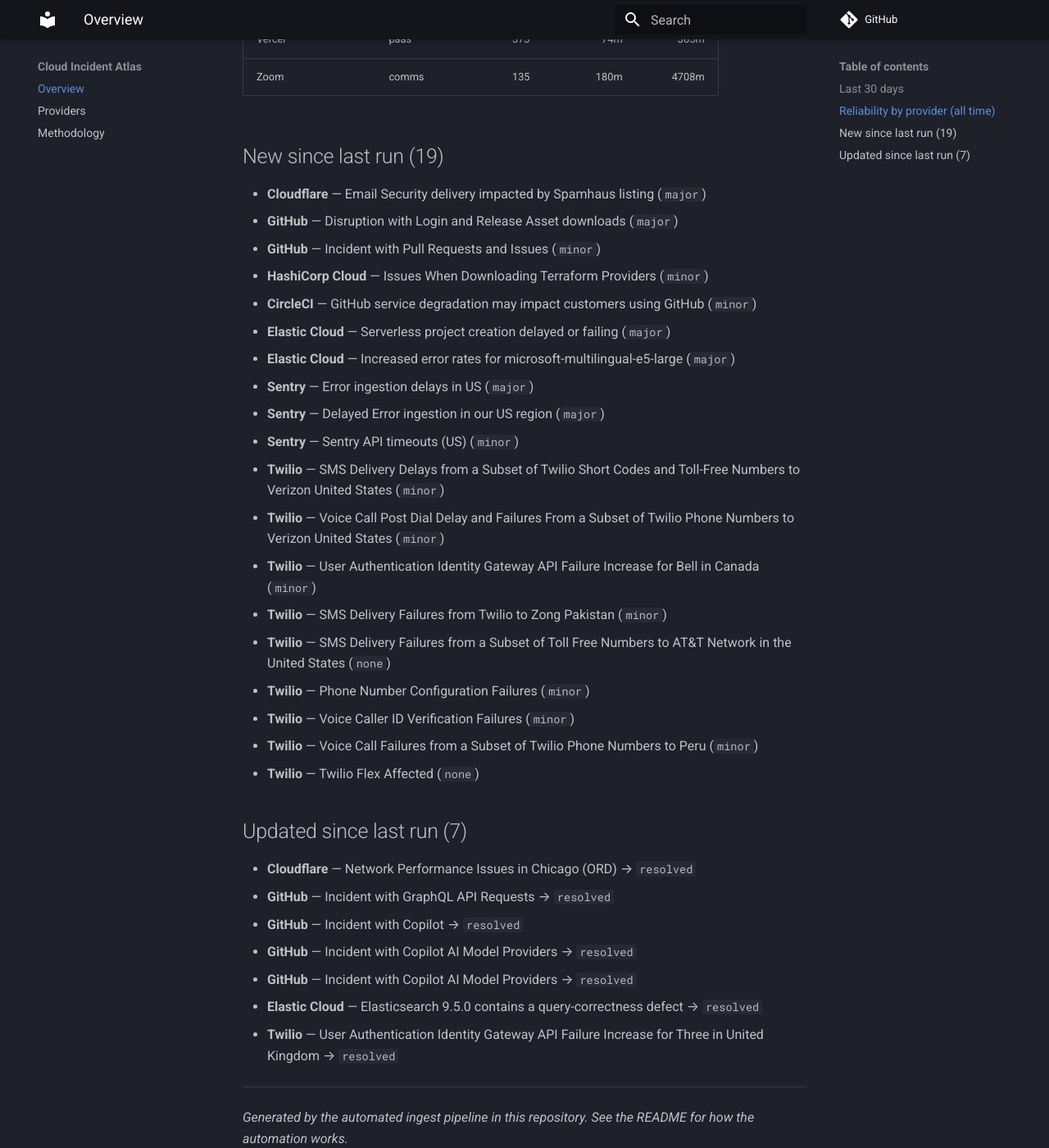
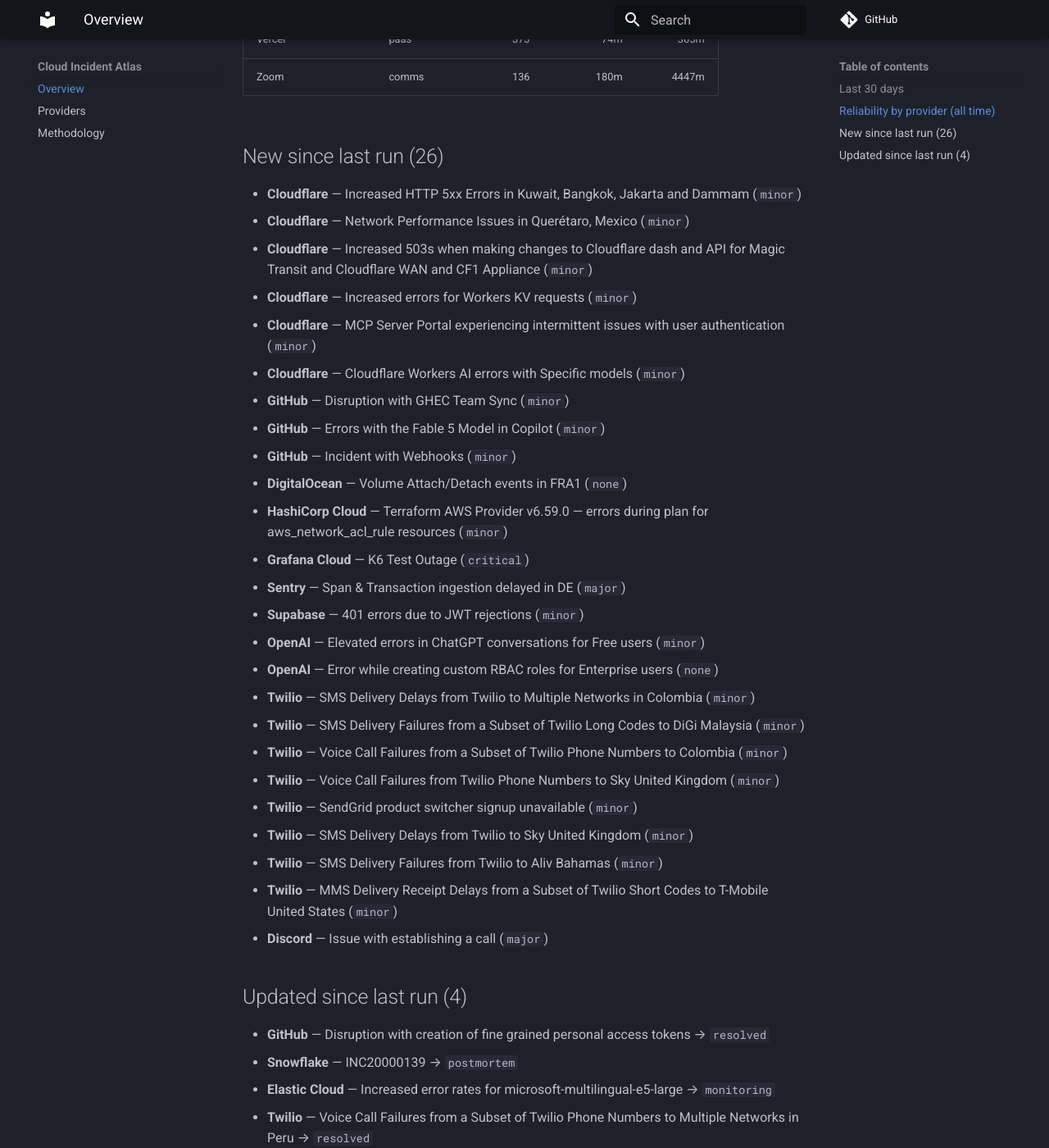
Before and after one commit to ayushgupta07xx/cloud-incident-atlas, an MkDocs documentation site: the page built from docs/index.md, in a window 1280 px wide and 1400 px high, scrolled down 1467 px. Shown: the whole window at 82% size. Built offline with MkDocs 1.6.1 and Material for MkDocs 9.7.7, drawn with Linux system fonts in a browser that asks for light colours; comment, search, counter and statistics services are not loaded; some of the changed text lies outside the part shown.

Commit message:
docs: refresh digest and charts
Regenerated from the corpus by the ingest pipeline.

Run: https://github.com/ayushgupta07xx/cloud-incident-atlas/actions/runs/31785252952

Co-authored-by: github-actions[bot] <41898282+github-actions[bot]@users.noreply.github.com>

```diff
--- a/docs/index.md
+++ b/docs/index.md
@@ -14,59 +14,62 @@
 | Atlassian | devtools | 39 | 120m | 2244m |
 | Amazon Web Services | cloud | 39 | — | — |
 | CircleCI | devtools | 300 | 67m | 484m |
-| Cloudflare | cdn | 6591 | 239m | 495m |
+| Cloudflare | cdn | 6597 | 239m | 495m |
 | Confluent Cloud | data | 248 | 195m | 1645m |
 | Datadog | observability | 120 | 74m | 221m |
-| DigitalOcean | cloud | 499 | 145m | 571m |
-| Discord | comms | 209 | 54m | 297m |
+| DigitalOcean | cloud | 500 | 144m | 571m |
+| Discord | comms | 210 | 52m | 297m |
 | Elastic Cloud | observability | 245 | 191m | 1330m |
 | Google Cloud Platform | cloud | 4 | — | — |
-| GitHub | devtools | 597 | 67m | 286m |
-| Grafana Cloud | observability | 735 | 90m | 1153m |
-| HashiCorp Cloud | devtools | 31 | 160m | 1473m |
+| GitHub | devtools | 600 | 66m | 286m |
+| Grafana Cloud | observability | 736 | 90m | 1153m |
+| HashiCorp Cloud | devtools | 32 | 150m | 1470m |
 | MongoDB Atlas | data | 267 | 120m | 1381m |
 | Netlify | paas | 213 | 41m | 219m |
 | New Relic | observability | 103 | 63m | 303m |
 | npm | devtools | 59 | 107m | 340m |
-| OpenAI | ai | 36 | 127m | 817m |
-| Sentry | observability | 329 | 84m | 357m |
+| OpenAI | ai | 38 | 135m | 799m |
+| Sentry | observability | 330 | 84m | 357m |
 | Snowflake | data | 186 | 124m | 598m |
-| Supabase | paas | 379 | 158m | 900m |
-| Twilio | comms | 10730 | 270m | 1060m |
+| Supabase | paas | 380 | 158m | 900m |
+| Twilio | comms | 10738 | 270m | 1060m |
 | Vercel | paas | 373 | 74m | 365m |
-| Zoom | comms | 135 | 180m | 4708m |
+| Zoom | comms | 136 | 180m | 4447m |
 
-## New since last run (19)
+## New since last run (26)
 
-- **Cloudflare** — Email Security delivery impacted by Spamhaus listing (`major`)
-- **GitHub** — Disruption with Login and Release Asset downloads (`major`)
-- **GitHub** — Incident with Pull Requests and Issues (`minor`)
-- **HashiCorp Cloud** — Issues When Downloading Terraform Providers (`minor`)
-- **CircleCI** — GitHub service degradation may impact customers using GitHub (`minor`)
-- **Elastic Cloud** — Serverless project creation delayed or failing (`major`)
-- **Elastic Cloud** — Increased error rates for microsoft-multilingual-e5-large (`major`)
-- **Sentry** — Error ingestion delays in US (`major`)
-- **Sentry** — Delayed Error ingestion in our US region (`major`)
-- **Sentry** — Sentry API timeouts (US) (`minor`)
-- **Twilio** — SMS Delivery Delays from a Subset of Twilio Short Codes and Toll-Free Numbers to Verizon United States (`minor`)
-- **Twilio** — Voice Call Post Dial Delay and Failures From a Subset of Twilio Phone Numbers to Verizon United States (`minor`)
-- **Twilio** — User Authentication Identity Gateway API Failure Increase for Bell in Canada (`minor`)
-- **Twilio** — SMS Delivery Failures from Twilio to Zong Pakistan (`minor`)
-- **Twilio** — SMS Delivery Failures from a Subset of Toll Free Numbers to AT&T Network in the United States (`none`)
-- **Twilio** — Phone Number Configuration Failures (`minor`)
-- **Twilio** — Voice Caller ID Verification Failures (`minor`)
-- **Twilio** — Voice Call Failures from a Subset of Twilio Phone Numbers to Peru (`minor`)
-- **Twilio** — Twilio Flex Affected (`none`)
+- **Cloudflare** — Increased HTTP 5xx Errors in Kuwait, Bangkok, Jakarta and Dammam (`minor`)
+- **Cloudflare** — Network Performance Issues in Querétaro, Mexico (`minor`)
+- **Cloudflare** — Increased 503s when making changes to Cloudflare dash and API for Magic Transit and Cloudflare WAN and CF1 Appliance (`minor`)
+- **Cloudflare** — Increased  errors for Workers KV requests (`minor`)
+- **Cloudflare** — MCP Server Portal experiencing intermittent issues with user authentication (`minor`)
+- **Cloudflare** — Cloudflare Workers AI errors with Specific models (`minor`)
+- **GitHub** — Disruption with GHEC Team Sync (`minor`)
+- **GitHub** — Errors with the Fable 5 Model in Copilot (`minor`)
+- **GitHub** — Incident with Webhooks (`minor`)
+- **DigitalOcean** — Volume Attach/Detach events in FRA1 (`none`)
+- **HashiCorp Cloud** — Terraform AWS Provider v6.59.0 — errors during plan for aws_network_acl_rule resources (`minor`)
+- **Grafana Cloud** — K6 Test Outage (`critical`)
+- **Sentry** — Span & Transaction ingestion delayed in DE (`major`)
+- **Supabase** — 401 errors due to JWT rejections (`minor`)
+- **OpenAI** — Elevated errors in ChatGPT conversations for Free users (`minor`)
+- **OpenAI** — Error while creating custom RBAC roles for Enterprise users (`none`)
+- **Twilio** — SMS Delivery Delays from Twilio to Multiple Networks in Colombia (`minor`)
+- **Twilio** — SMS Delivery Failures from a Subset of Twilio Long Codes to DiGi Malaysia (`minor`)
+- **Twilio** — Voice Call Failures from a Subset of Twilio Phone Numbers to Colombia (`minor`)
+- **Twilio** — Voice Call Failures from Twilio Phone Numbers to Sky United Kingdom (`minor`)
+- **Twilio** — SendGrid product switcher signup unavailable (`minor`)
+- **Twilio** — SMS Delivery Delays from Twilio to Sky United Kingdom (`minor`)
+- **Twilio** — SMS Delivery Failures from Twilio to Aliv Bahamas (`minor`)
+- **Twilio** — MMS Delivery Receipt Delays from a Subset of Twilio Short Codes to T-Mobile United States (`minor`)
+- **Discord** — Issue with establishing a call (`major`)
 
-## Updated since last run (7)
+## Updated since last run (4)
 
-- **Cloudflare** — Network Performance Issues in Chicago (ORD) → `resolved`
-- **GitHub** — Incident with GraphQL API Requests → `resolved`
-- **GitHub** — Incident with Copilot → `resolved`
-- **GitHub** — Incident with Copilot AI Model Providers → `resolved`
-- **GitHub** — Incident with Copilot AI Model Providers → `resolved`
-- **Elastic Cloud** — Elasticsearch 9.5.0 contains a query-correctness defect → `resolved`
-- **Twilio** — User Authentication Identity Gateway API Failure Increase for Three in United Kingdom → `resolved`
+- **GitHub** — Disruption with creation of fine grained personal access tokens → `resolved`
+- **Snowflake** — INC20000139 → `postmortem`
+- **Elastic Cloud** — Increased error rates for microsoft-multilingual-e5-large → `monitoring`
+- **Twilio** — Voice Call Failures from a Subset of Twilio Phone Numbers to Multiple Networks in Peru → `resolved`
 
 ---
 
```
Also changed, not shown: other parts of docs/index.md (+3 -3 lines), README.md (+9 -9 lines), docs/providers.md (+18 -18 lines), docs/img/mttr.svg, docs/img/timeline.svg.
